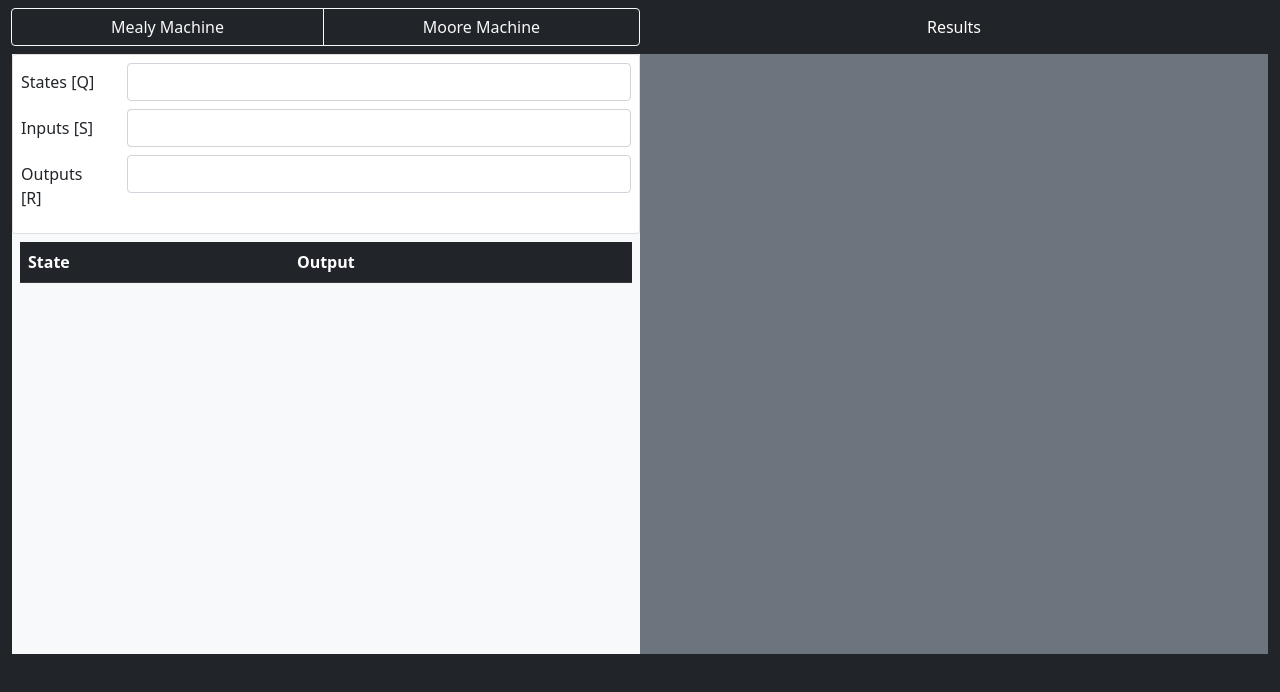
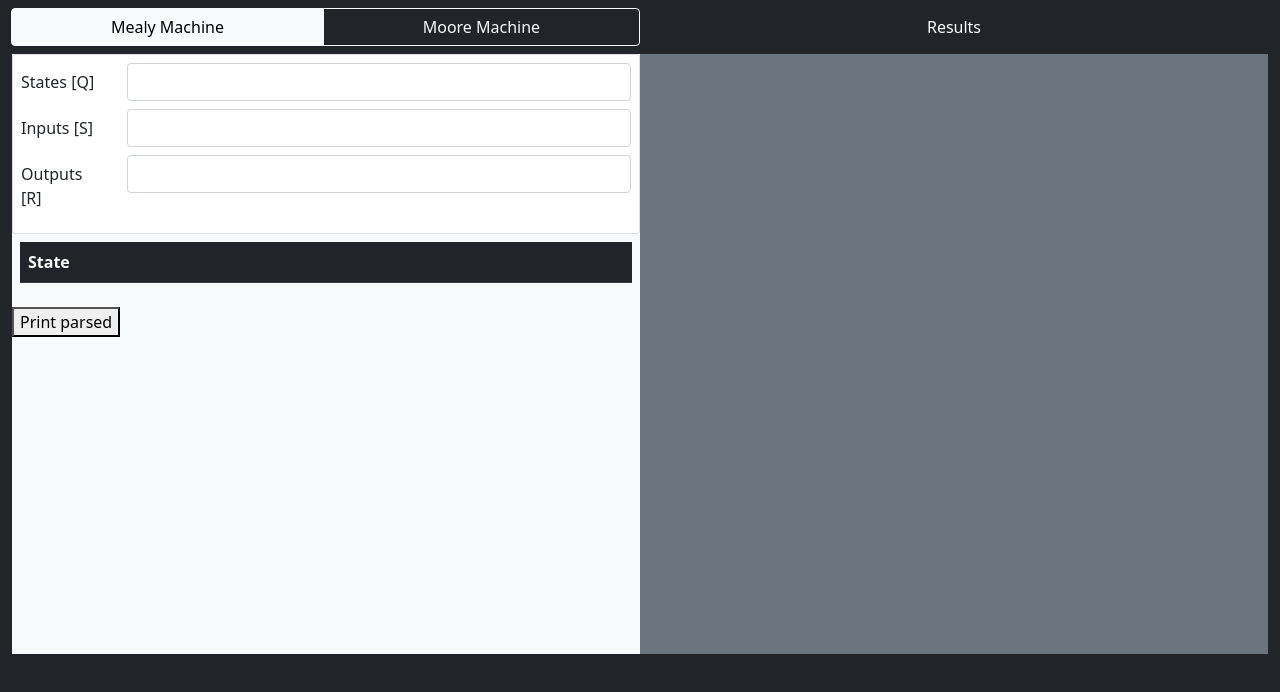
Before and after one commit to bjuan210302/state-machines, a Vue app: page / in a window 1280 px wide. Shown: the top 692 px of the page. Built offline with nearby package versions, Linux system fonts and the light colour scheme.

Commit message:
add: basic parsing of tables into objects

```diff
--- a/src/App.vue
+++ b/src/App.vue
@@ -8,35 +8,14 @@
 
         <DictionaryInput></DictionaryInput>
 
-        <div class="container p-2">
-
-          <table class="table table-dark">
-            <thead>
-              <tr >
-                <th class="table-dark">State</th>
-                <th class="table-dark" v-for="sinput in inputsS" :key="sinput"> {{ sinput }}</th>
-                <th class="table-dark">Output</th>
-              </tr>
-            </thead>
-
-            <tbody>
-              <tr class="table-dark" v-for="qstate in statesQ" :key="qstate">
-                <th class="table-dark">{{ qstate }}</th>
-
-                <th v-for="sinput in inputsS" :key="sinput" class="table-dark">
-                  <input type="text" class="form-control">
-                </th>
-
-                <th class="table-dark">
-                  <input type="text" class="form-control table-dark">
-                </th>
-
-              </tr>
-            </tbody>
-          </table>
-
+        <div v-if="machineType">
+          <MooreMachineTable ref="machineTable"></MooreMachineTable>
+        </div>
+        <div v-else>
+          <MealyMachineTable ref="machineTable"></MealyMachineTable>
         </div>
 
+        <button @click="$refs.machineTable.parseTable()">Print parsed</button>
       </div>
 
       <div class="col-6 bg-secondary">
@@ -55,43 +34,30 @@
 <script>
 import MainNavBar from './components/MainNavBar.vue'
 import DictionaryInput from './components/DictionaryInput.vue'
+import MooreMachineTable from './components/MooreMachineTable.vue'
+import MealyMachineTable from './components/MealyMachineTable.vue'
 
 export default {
   name: 'App',
 
   components: {
     MainNavBar,
-    DictionaryInput
+    DictionaryInput,
+    MooreMachineTable,
+    MealyMachineTable
   },
 
   computed:{
 
-    statesQ: {
+    machineType: {
       get () {
-        return this.$store.state.statesQ.replace(/\s/g, '').split(',').filter(String)
+        return this.$store.state.machineType
       },
       set (value) {
-        this.$store.commit('setStatesQ', value)
+        this.$store.commit('setMachineType', value)
       }
     },
 
-    inputsS: {
-      get () {
-        return this.$store.state.inputsS.replace(/\s/g, '').split(',').filter(String)
-      },
-      set (value) {
-        this.$store.commit('setInputsS', value)
-      }
-    },
-
-    outputsR: {
-      get () {
-        return this.$store.state.outputsR.replace(/\s/g, '').split(',').filter(String)
-      },
-      set (value) {
-        this.$store.commit('setOutputsR', value)
-      }
-    }
 
   }
 
--- a/src/components/MainNavBar.vue
+++ b/src/components/MainNavBar.vue
@@ -4,11 +4,15 @@
 
             <div class="col col-6 px-0">
                 <div class="btn-group col-12" role="group">
-                    <input type="checkbox" class="btn-check" id="btncheck1" autocomplete="off">
-                    <label class="btn btn-outline-light" for="btncheck1">Mealy Machine</label>
 
-                    <input type="checkbox" class="btn-check" id="btncheck2" autocomplete="off">
-                    <label class="btn btn-outline-light" for="btncheck2">Moore Machine</label>
+                    <input type="checkbox" class="btn-check" id="btnmealy" autocomplete="off"
+                    v-model="machineType" false-value="1" true-value="0">
+                    <label class="btn btn-outline-light" for="btnmealy">Mealy Machine</label>
+
+                    <input type="checkbox" class="btn-check" id="btnmoore" autocomplete="off"
+                    v-model="machineType" false-value="0" true-value="1">
+                    <label class="btn btn-outline-light" for="btnmoore">Moore Machine</label>
+
                 </div>
             </div>
 
@@ -22,7 +26,25 @@
 
 <script>
 export default {
+    data: function(){
+        return{
+            auxVal: 0, //0 for mealy 1 for moore
+            machineTypeBool: false //false for mealy true for moore
+        }
+    },
 
+    computed:{
+        machineType: {
+            get () {
+                return this.auxVal
+            },
+            set (value) {
+                this.machineTypeBool = (value == 1)
+                this.auxVal = value
+                this.$store.commit('setMachineType', this.machineTypeBool)
+            }
+        },
+    }
 }
 </script>
 
--- /dev/null
+++ b/src/components/MealyMachineTable.vue
@@ -0,0 +1,92 @@
+<template>
+    <div class="container p-2">
+
+          <table class="table table-dark" id="mealytable">
+            <thead>
+              <tr >
+                <th class="table-dark">State</th>
+                <th class="table-dark" v-for="sinput in inputsS" :key="sinput"> {{ sinput }}</th>
+              </tr>
+            </thead>
+
+            <tbody>
+              <tr class="table-dark" v-for="(qstate, index) in statesQ" :key="qstate">
+                <th class="table-dark" :id="'statename-' + index">{{ qstate }}</th>
+
+                <th v-for="(sinput, index2) in inputsS" :key="sinput" class="table-dark">
+                    <input type="text" class="form-control" :id="'nextstate-' + index + ',' + index2">
+                    <input type="text" class="form-control" :id="'output-' + index + ',' + index2">
+                </th>
+
+              </tr>
+            </tbody>
+          </table>
+
+    </div>
+</template>
+
+<script>
+export default {
+
+    methods:{
+
+        parseTable(){
+            var rows = document.getElementById('mealytable').tBodies[0].rows
+
+            var parsedArray = []
+
+            for (var i = 0; i < rows.length; i++) {
+
+                var staterow = {};
+
+                staterow['statename'] = document.getElementById('statename-' + i).innerHTML
+
+                //Ends at row.cells.length-1 because we already have the value of the last cell (stateoutput)
+                for (var j = 0; j < rows[i].cells.length - 1; j++) {
+                    staterow['sucesor-' + j] = [
+                            document.getElementById('nextstate-' + i + ',' + j).value,
+                            document.getElementById('output-' + i + ',' + j).value,
+                        ]
+                }
+                console.log(staterow)
+                parsedArray.push(staterow)
+            }
+        }
+
+    },
+
+    computed: {
+        statesQ: {
+            get () {
+                return this.$store.state.statesQ.replace(/\s/g, '').split(',').filter(String)
+            },
+            set (value) {
+                this.$store.commit('setStatesQ', value)
+            }
+        },
+
+    inputsS: {
+            get () {
+                return this.$store.state.inputsS.replace(/\s/g, '').split(',').filter(String)
+            },
+            set (value) {
+                this.$store.commit('setInputsS', value)
+            }
+        },
+
+    outputsR: {
+            get () {
+                return this.$store.state.outputsR.replace(/\s/g, '').split(',').filter(String)
+            },
+            set (value) {
+                this.$store.commit('setOutputsR', value)
+            }
+        }
+    }
+
+}
+</script>
+
+<style scoped>
+
+</style>
--- /dev/null
+++ b/src/components/MooreMachineTable.vue
@@ -0,0 +1,94 @@
+<template>
+    <div class="container p-2">
+
+          <table class="table table-dark" id="mooretable">
+            <thead>
+              <tr >
+                <th class="table-dark">State</th>
+                <th class="table-dark" v-for="sinput in inputsS" :key="sinput"> {{ sinput }}</th>
+                <th class="table-dark">Output</th>
+              </tr>
+            </thead>
+
+            <tbody>
+              <tr class="table-dark" v-for="(qstate, index) in statesQ" :key="qstate">
+                <th class="table-dark" :id="'statename-' + index">{{ qstate }}</th>
+
+                <th v-for="(sinput, index2) in inputsS" :key="sinput" class="table-dark">
+                  <input type="text" class="form-control" :id="'nextstate-' + index + ',' + index2">
+                </th>
+
+                <th class="table-dark">
+                  <input type="text" class="form-control table-dark" :id="'stateoutput-' + index">
+                </th>
+
+              </tr>
+            </tbody>
+          </table>
+
+    </div>
+</template>
+
+<script>
+export default {
+
+    methods:{
+
+        parseTable(){
+            var rows = document.getElementById('mooretable').tBodies[0].rows
+
+            var parsedArray = []
+
+            for (var i = 0; i < rows.length; i++) {
+
+                var staterow = {};
+
+                staterow['statename'] = document.getElementById('statename-' + i).innerHTML
+                staterow['stateoutput'] = document.getElementById('stateoutput-' + i).value
+
+                //Ends at row.cells.length-1 because we already have the value of the last cell (stateoutput)
+                for (var j = 0; j < rows[i].cells.length - 2; j++) {
+                    staterow['sucesor-' + j] = document.getElementById('nextstate-' + i + ',' + j).value
+                }
+                console.log(staterow)
+                parsedArray.push(staterow)
+            }
+        }
+
+    },
+
+    computed: {
+        statesQ: {
+            get () {
+                return this.$store.state.statesQ.replace(/\s/g, '').split(',').filter(String)
+            },
+            set (value) {
+                this.$store.commit('setStatesQ', value)
+            }
+        },
+
+    inputsS: {
+            get () {
+                return this.$store.state.inputsS.replace(/\s/g, '').split(',').filter(String)
+            },
+            set (value) {
+                this.$store.commit('setInputsS', value)
+            }
+        },
+
+    outputsR: {
+            get () {
+                return this.$store.state.outputsR.replace(/\s/g, '').split(',').filter(String)
+            },
+            set (value) {
+                this.$store.commit('setOutputsR', value)
+            }
+        }
+    }
+
+}
+</script>
+
+<style scoped>
+
+</style>
--- a/src/store.js
+++ b/src/store.js
@@ -4,7 +4,15 @@ const store = createStore({
    state:{
        statesQ: '',
        inputsS: '',
-       outputsR: ''
+       outputsR: '',
+       machineType: false //false for Mealy, false for Moore
+   },
+
+   computed:{
+        getMachineType(){
+            console.log('returned ' + this.state.machineType)
+           return this.state.machineType
+        }
    },
 
    mutations:{
@@ -18,7 +26,11 @@ const store = createStore({
 
     setOutputsR(state, value){
         state.outputsR = value
-    }
+    },
+
+    setMachineType(state, value){
+        state.machineType = value
+    },
    }
 })
 
```
